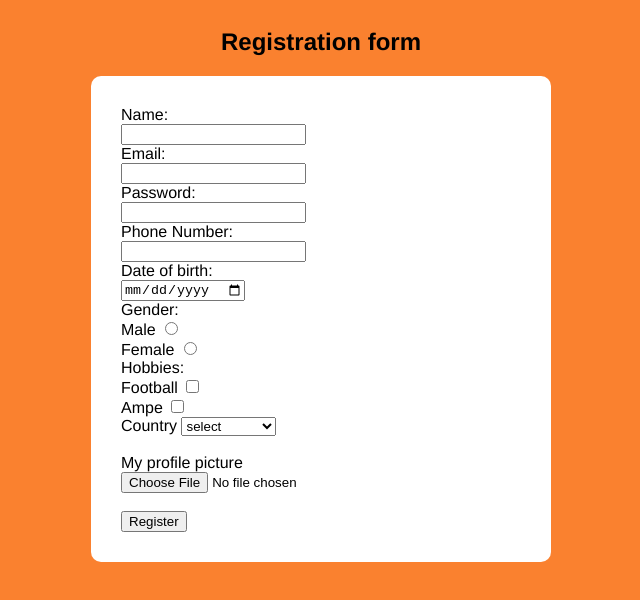
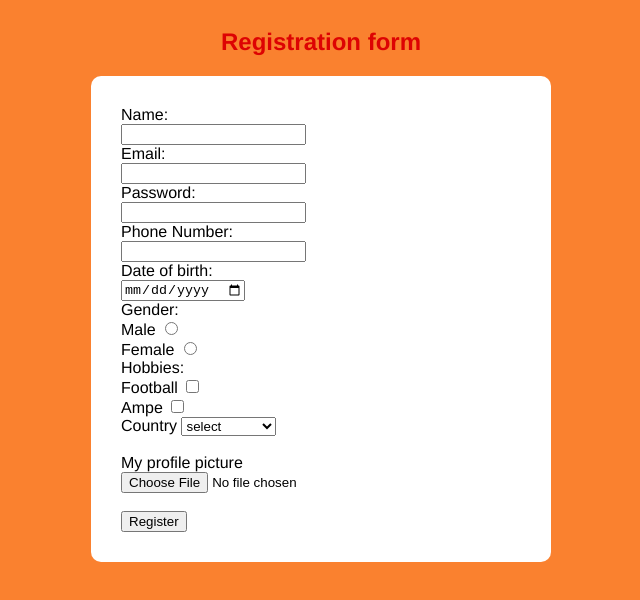
Before and after one commit to andysieh/form, a plain HTML site: page index.HTML in a window 1280 px wide. Shown: the whole page, without its empty margins (319-959 px from the left). Drawn offline with Linux system fonts and the light colour scheme.

Commit message:
styling for heading

```diff
--- a/form.css
+++ b/form.css
@@ -13,3 +13,7 @@ border-radius: 10px;
 width: 400px;
 
 }
+h2{
+    color: #dd0303;
+
+}
```
